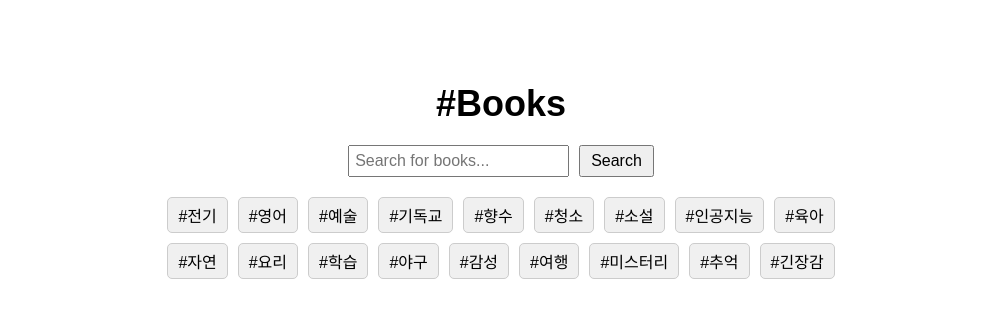
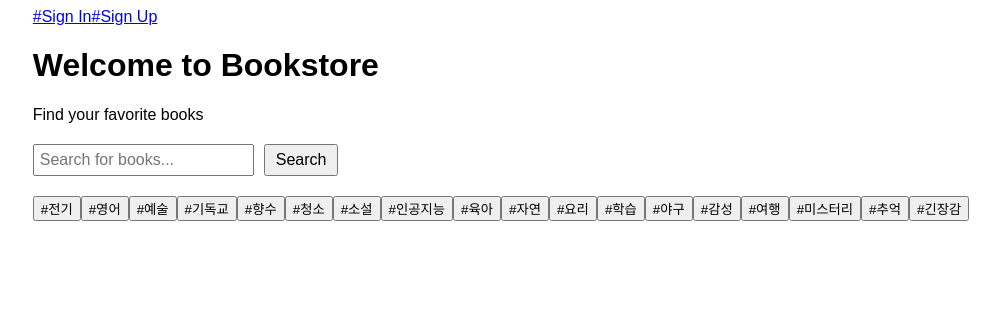
Before and after one commit to fbghk/test_nest_next, a Next.js app in the folder client/: page / in a window 1280 px wide. Shown: the top 318 px of the page, without its empty margins (139-1139 px from the left). Built offline with nearby package versions, Linux system fonts and the light colour scheme.

Commit message:
error | index.js <a> 중복 오류

```diff
--- a/client/pages/index.js
+++ b/client/pages/index.js
@@ -1,32 +1,83 @@
+// import React, { useState } from 'react';
+// import SearchBar from '../components/SearchBar';
+// import styles from '../styles/Home.module.css';
+
+// const Home = () => {
+//   const [searchQuery, setSearchQuery] = useState('');
+//   const tags = ['#전기', '#영어', '#예술', '#기독교', '#향수', '#청소', '#소설', '#인공지능', '#육아', '#자연', '#요리', '#학습', '#야구', '#감성', '#여행', '#미스터리', '#추억', '#긴장감'];
+
+//   const handleSearch = () => {
+//     console.log(`Searching for books with query: ${searchQuery}`);
+//   };
+
+//   const handleTagClick = (tag) => {
+//     console.log(`Searching for books with tag: ${tag}`);
+//   };
+
+//   return (
+//     <div className={styles.container}>
+//       <div className={styles.logo}>#Books</div>
+//       <SearchBar query={searchQuery} setQuery={setSearchQuery} onSearch={handleSearch} />
+//       <div className={styles.tags}>
+//         {tags.map(tag => (
+//           <div key={tag} className={styles.tag} onClick={() => handleTagClick(tag)}>
+//             {tag}
+//           </div>
+//         ))}
+//       </div>
+//     </div>
+//   );
+// };
+
 import React, { useState } from 'react';
-import SearchBar from '../components/SearchBar';
-import styles from '../styles/Home.module.css';
+import Head from 'next/head';
+import Link from 'next/link';
+import styles from '@/styles/Home.module.css';
+import SearchBar from '@/components/SearchBar';
+import Tags from '@/components/Tags';
 
-const Home = () => {
-  const [searchQuery, setSearchQuery] = useState('');
-  const tags = ['#전기', '#영어', '#예술', '#기독교', '#향수', '#청소', '#소설', '#인공지능', '#육아', '#자연', '#요리', '#학습', '#야구', '#감성', '#여행', '#미스터리', '#추억', '#긴장감'];
+export default function Home() {
+  const [books, setBooks] = useState([]);
+  const tags = ['fiction', 'non-fiction', 'history', 'science', 'technology', 'fantasy', 'romance', 'thriller', 'mystery', 'biography', 'self-help', 'education', 'children'];
 
-  const handleSearch = () => {
-    console.log(`Searching for books with query: ${searchQuery}`);
-  };
-
-  const handleTagClick = (tag) => {
-    console.log(`Searching for books with tag: ${tag}`);
+  const handleTagClick = async (tag) => {
+    const response = await fetch(`http://localhost:3001/books/tag/${tag}`);
+    const data = await response.json();
+    setBooks(data);
   };
 
   return (
     <div className={styles.container}>
-      <div className={styles.logo}>#Books</div>
-      <SearchBar query={searchQuery} setQuery={setSearchQuery} onSearch={handleSearch} />
-      <div className={styles.tags}>
-        {tags.map(tag => (
-          <div key={tag} className={styles.tag} onClick={() => handleTagClick(tag)}>
-            {tag}
-          </div>
-        ))}
-      </div>
+      <Head>
+        <title>Bookstore</title>
+        <meta name="description" content="A simple bookstore app" />
+        <link rel="icon" href="/favicon.ico" />
+      </Head>
+
+      <main className={styles.main}>
+        <div className={styles.authButtons}>
+          <Link href="/signin">
+            <a className={styles.signIn}>#Sign In</a>
+          </Link>
+          <Link href="/signup">
+            <a className={styles.signUp}>#Sign Up</a>
+          </Link>
+        </div>
+        <h1 className={styles.title}>Welcome to Bookstore</h1>
+        <p className={styles.description}>Find your favorite books</p>
+        <div className={styles.searchBar}>
+          <SearchBar />
+        </div>
+        <Tags tags={tags} onTagClick={handleTagClick} />
+        <div className={styles.bookList}>
+          {books.map(book => (
+            <div key={book.id} className={styles.bookItem}>
+              <h3>{book.title}</h3>
+              <p>{book.author}</p>
+            </div>
+          ))}
+        </div>
+      </main>
     </div>
   );
-};
-
-export default Home;
+}
```
Also changed, not shown: 1 other file (tests, documents, lock files or other folders).
